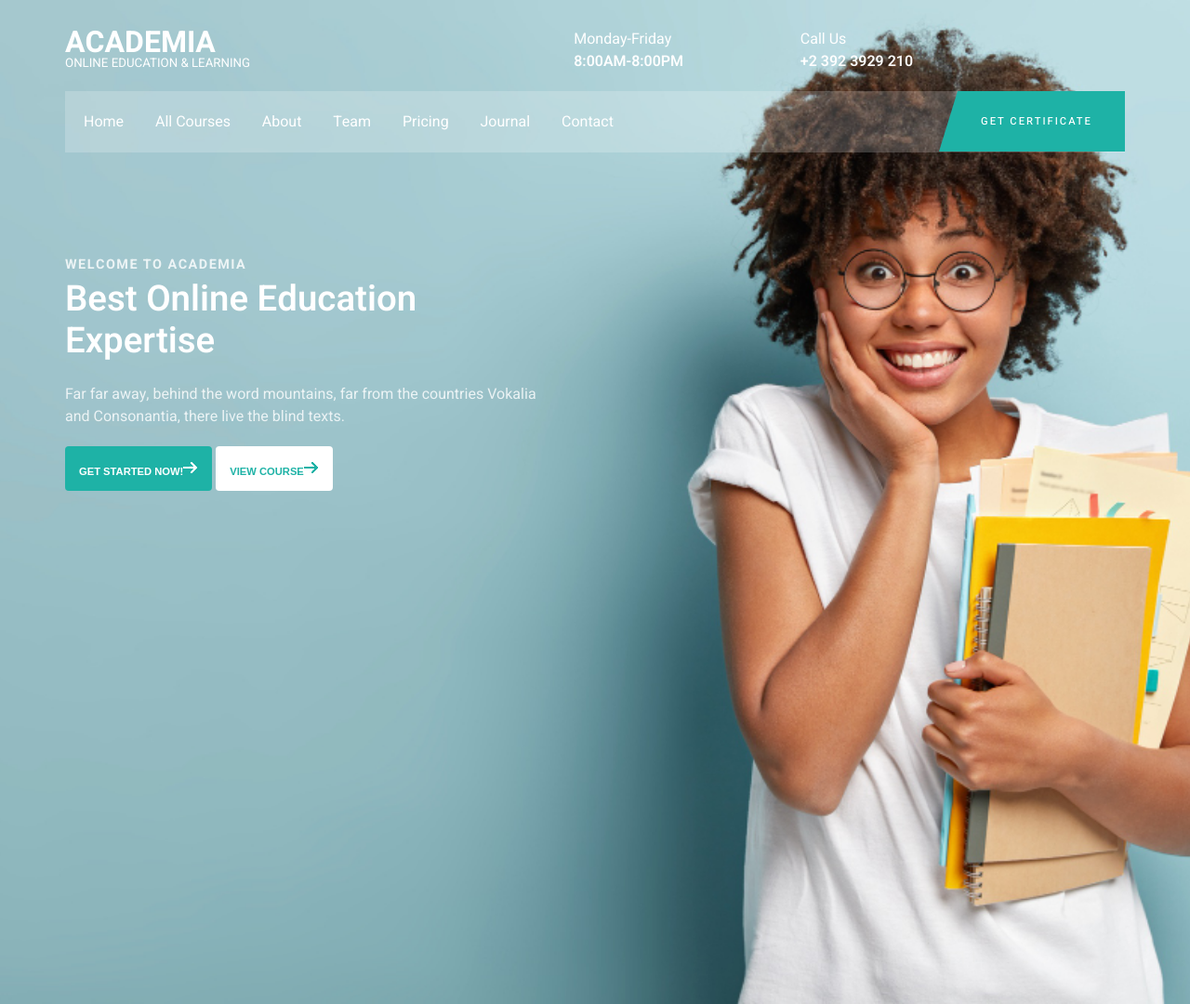
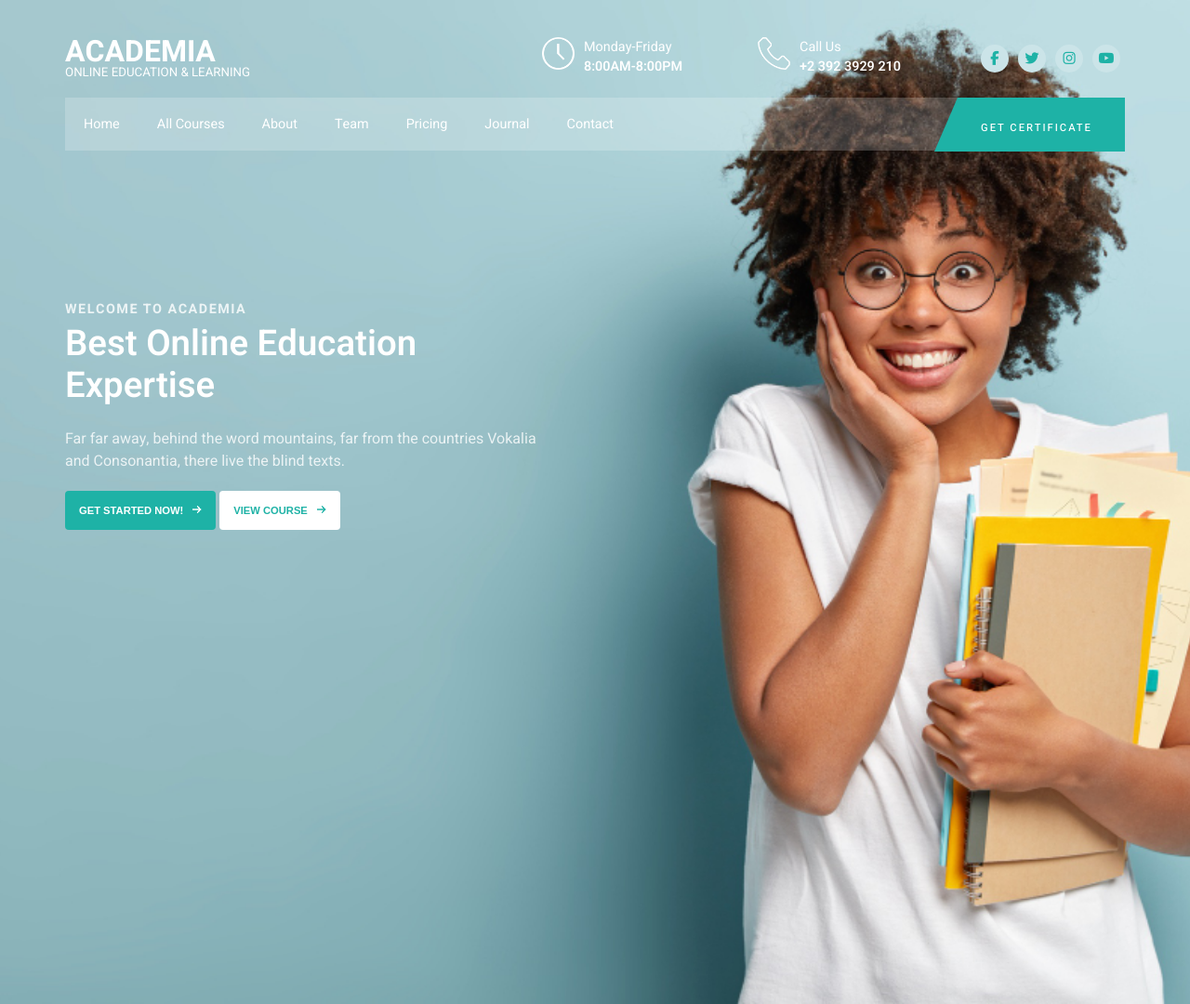
Before and after one commit to ebokes/academia_project, a plain HTML site: page index.html in a window 1280 px wide. Shown: the whole page at 93% size. Drawn offline with Linux system fonts and the light colour scheme.

Commit message:
inserted and styled the social media icons

```diff
--- a/index.html
+++ b/index.html
@@ -9,6 +9,7 @@
    <link href="https://fonts.googleapis.com/css2?family=Heebo:wght@100;200;300;400;500;600;700;800;900&display=swap"
       rel="stylesheet">
    <link rel="stylesheet" href="style.css">
+   <script src="https://kit.fontawesome.com/a076d05399.js"></script>
    <title>Academia</title>
 </head>
 
@@ -16,29 +17,54 @@
    <div class="background">
       <div class="main-container">
          <header>
+            <!-- logo -->
+            <a href="#">
                <div class="logo">
                   <p class="logo-text1">academia</p>
                   <h5 class="logo-text2">online education & learning</h5>
                </div>
-    <div class="clock-call">
+            </a>
+            <!-- Operating Time -->
+            <div class="clock-call-social">
+               <!-- Time -->
                <div class="date">
-      <div class="clock-icon"></div>
-      <div class="days">Monday-Friday</div>
-      <div class="time">8:00AM-8:00PM</div>
+                  <img src="img/white-clock.png" alt="clock-icon">
+                  <div class="day-time">
+                     <div class="top">Monday-Friday</div>
+                     <div class="bottom">8:00AM-8:00PM</div>
                   </div>
-     <div class="call">
-      <div class="call-icon"></div>
-      <div class="days">Call Us</div>
-      <div class="time">+2 392 3929 210</div>
                </div>
-     <!-- <div class="social-media">
-     <a href=""></a>
-     <a href=""></a>
-     <a href=""></a>
-     <a href=""></a>
-    </div> -->
+               <!-- Contact -->
+               <div class="date">
+                  <img src="img/call.png" alt="call-icon">
+                  <div class="day-time">
+                     <div class="top">Call Us</div>
+                     <div class="bottom">+2 392 3929 210</div>
+                  </div>
+               </div>
+
+               <!-- Social media links -->
+               <div class="wrapper">
+                  <div class="icon facebook">
+                     <div class="tooltip">Facebook</div>
+                     <span><i class="fab fa-facebook-f"></i></span>
+                  </div>
+                  <div class="icon twitter">
+                     <div class="tooltip">Twitter</div>
+                     <span><i class="fab fa-twitter"></i></span>
+                  </div>
+                  <div class="icon instagram">
+                     <div class="tooltip">Instagram</div>
+                     <span><i class="fab fa-instagram"></i></span>
+                  </div>
+                  <div class="icon youtube">
+                     <div class="tooltip">YouTube</div>
+                     <span><i class="fab fa-youtube"></i></span>
+                  </div>
+               </div>
             </div>
          </header>
+         <!-- Navigation Bar -->
          <nav>
             <ul>
                <li><a href="#">Home</a></li>
@@ -50,20 +76,28 @@
                <li><a href="#">Contact</a></li>
             </ul>
             <div class="trapezium">
-     <p class="get">get certificate</p>
+               <p class="get"><a href="#" target="_blank"> get certificate</a></p>
             </div>
          </nav>
+
          <div class="space"></div>
+
+         <!-- Body -->
          <aside>
             <div class="col">
                <h4 class="welcome">welcome to academia</h4>
                <p class="best">Best Online Education Expertise</p>
-     <p class="far">Far far away, behind the word mountains, far from the countries Vokalia and Consonantia, there live
+               <p class="intro">Far far away, behind the word mountains, far from the countries Vokalia and Consonantia,
+                  there live
                   the blind texts.</p>
             </div>
+
+            <!-- Buttons -->
             <div class="btn">
-     <button class="btn1">get started now!<span><img src="img/white arrow.png" alt="white-arrow"></span></button>
-     <button class="btn2">view course<span><img src="img/green arrow.png" alt="green-arrow"></span></span></button>
+               <button class="btn1">get started now!<span><img class="arrow" src="img/white arrow.png"
+                        alt="white-arrow"></span></button>
+               <button class="btn2">view course<span><img class="arrow" src="img/green arrow.png"
+                        alt="green-arrow"></span></button>
             </div>
          </aside>
       </div>
--- a/style.css
+++ b/style.css
@@ -11,14 +11,18 @@ body{
  background-size: cover;
  background-position:center ;
 }
+a{
+ text-decoration: none;
+ color: #fff;
+}
 .main-container{
- padding: 30px 70px;
+ padding: 40px 70px;
 }
 header{
  display: flex;
  position: relative;
  justify-content: space-between;
- width: 80%;
+ width: 100%;
 }
 .logo{
  line-height: 1;
@@ -32,17 +36,118 @@ header{
 .logo-text2{
  margin:0;
  text-transform: uppercase;
- /* font-size: 5px; */
  font-weight: 400;
 }
-.clock-call{
+.clock-call-social{
  display:flex;
  justify-content: space-between;
- width: 40%;
+ width:55%;
 }
-.time{
+.date{
+ display: flex;
+}
+
+div img{
+ display: inline-block;
+ width: 35px;
+ height: 35px;
+}
+.day-time{
+ padding-left: 10px;
+ font-size: 0.9em;
+}
+.bottom{
  font-weight: 600;
 }
+
+/* social media links */
+.wrapper{
+ display:inline-flex;
+}
+.wrapper .icon{
+ margin: 0 5px;
+ cursor: pointer;
+ display: flex;
+ align-items: center;
+ justify-content: center;
+ flex-direction: column;
+ position: relative;
+ z-index: 2;
+ cursor: pointer;
+ transition: all 0.4s cubic-bezier(0.68,-0.55,0.265,1.55);
+}
+.wrapper .icon span{
+ height: 30px;
+ width: 30px;
+ display: block;
+ color:#1eb2a6;
+ background: #cbe4e8;
+ border-radius: 50%;
+ text-align: center;
+ position: relative;
+ z-index: 2;
+ /* box-shadow: 0 10px 10px rgba(0, 0, 0, 0.2); */
+}
+.wrapper .icon span i{
+ font-size: 15px;
+ line-height: 30px;
+}
+.wrapper .icon:hover span{
+ color: #fff;
+}
+.wrapper .icon .tooltip{
+ position: absolute;
+ top: 0;
+ background: #ffF;
+ font-size: 0.8em;
+ padding: 5px 10px;
+ border-radius: 25px;
+ opacity: 0;
+ pointer-events: none;
+ transition: all 0.4s cubic-bezier(0.68,-0.55,0.265,1.55);
+ box-shadow: 0 10px 10px rgba(0, 0, 0, 0.2);
+}
+.wrapper .icon:hover .tooltip{
+ top: -30px;
+ opacity: 1;
+ pointer-events: auto;
+}
+.wrapper .icon .tooltip:before{
+ position: absolute;
+ content: "";
+ height: 9px;
+ width: 9px;
+ background:#fff;
+ bottom: -5px;
+ left: 50%;
+ transform: translateX(-50%) rotate(45deg);
+ transition: all 0.4s cubic-bezier(0.68,-0.55,0.265,1.55);
+}
+.wrapper .icon:hover span,
+.wrapper .icon:hover .tooltip{
+ text-shadow: 0px -1px 0px rgba(0,0,0,0.4);
+}
+.wrapper .facebook:hover span,
+.wrapper .facebook:hover .tooltip,
+.wrapper .facebook:hover .tooltip:before{
+ background: #3B5999;
+}
+.wrapper .twitter:hover span,
+.wrapper .twitter:hover .tooltip,
+.wrapper .twitter:hover .tooltip:before{
+ background: #46C1F6;
+}
+.wrapper .instagram:hover span,
+.wrapper .instagram:hover .tooltip,
+.wrapper .instagram:hover .tooltip:before{
+ background: #E1306C;
+}
+.wrapper .youtube:hover span,
+.wrapper .youtube:hover .tooltip,
+.wrapper .youtube:hover .tooltip:before{
+ background: #DE463B;
+}
+/* Nav bar */
 nav{
  background:rgba(255, 255, 255, 0.2);
  position: relative;
@@ -54,19 +159,23 @@ nav ul{
  justify-content: space-between;
  width: 50%;
  list-style: none;
- padding:5px 20px;
+ padding:2px 20px;
 }
-nav ul li a{
+nav ul li{
+ font-size: 0.9em;
+}
+
+nav ul li a:hover{
  text-decoration: none;
- color: white;
+ color: #1eb2a6;
 }
 .trapezium{
  position: absolute;
  right:0;
  height: 0px;
  width: 20px;
- border-bottom: 65px solid #1eb2a6;
- border-left: 20px solid transparent;
+ border-bottom: 58px solid #1eb2a6;
+ border-left: 25px solid transparent;
  padding-right: 160px;
 }
 .get{
@@ -80,8 +189,10 @@ nav ul li a{
  text-align: center;
 }
 .space{
- height: 90px;
+ height: 140px;
 }
+
+/* body */
 .col{
  width: 520px;
 }
@@ -98,11 +209,13 @@ nav ul li a{
  letter-spacing: 1.5px;
  font-size: 0.9em;
 }
-.far{
+.intro{
  margin: 0 0 20px 0;
  color: rgba(255, 255, 255, 0.8);
 
 }
+
+/* buttons */
 button{
  text-transform: uppercase;
  border-radius: 4px;
@@ -110,7 +223,8 @@ button{
  border: none;
  font-weight: 600;
  font-size: 0.7em;
-}
+ cursor: pointer;
+ }
 .btn1{
  background:#1eb2a6;
  color: white;
@@ -118,8 +232,9 @@ button{
 .btn2{
  background: white;
  color: #1eb2a6;
-
 }
-button span{
- width: 3px;
+.arrow{
+ width: 10px;
+ height: 10px;
+ padding-left: 10px
 }
```
Lines whose indentation alone changed are shown as unchanged.
